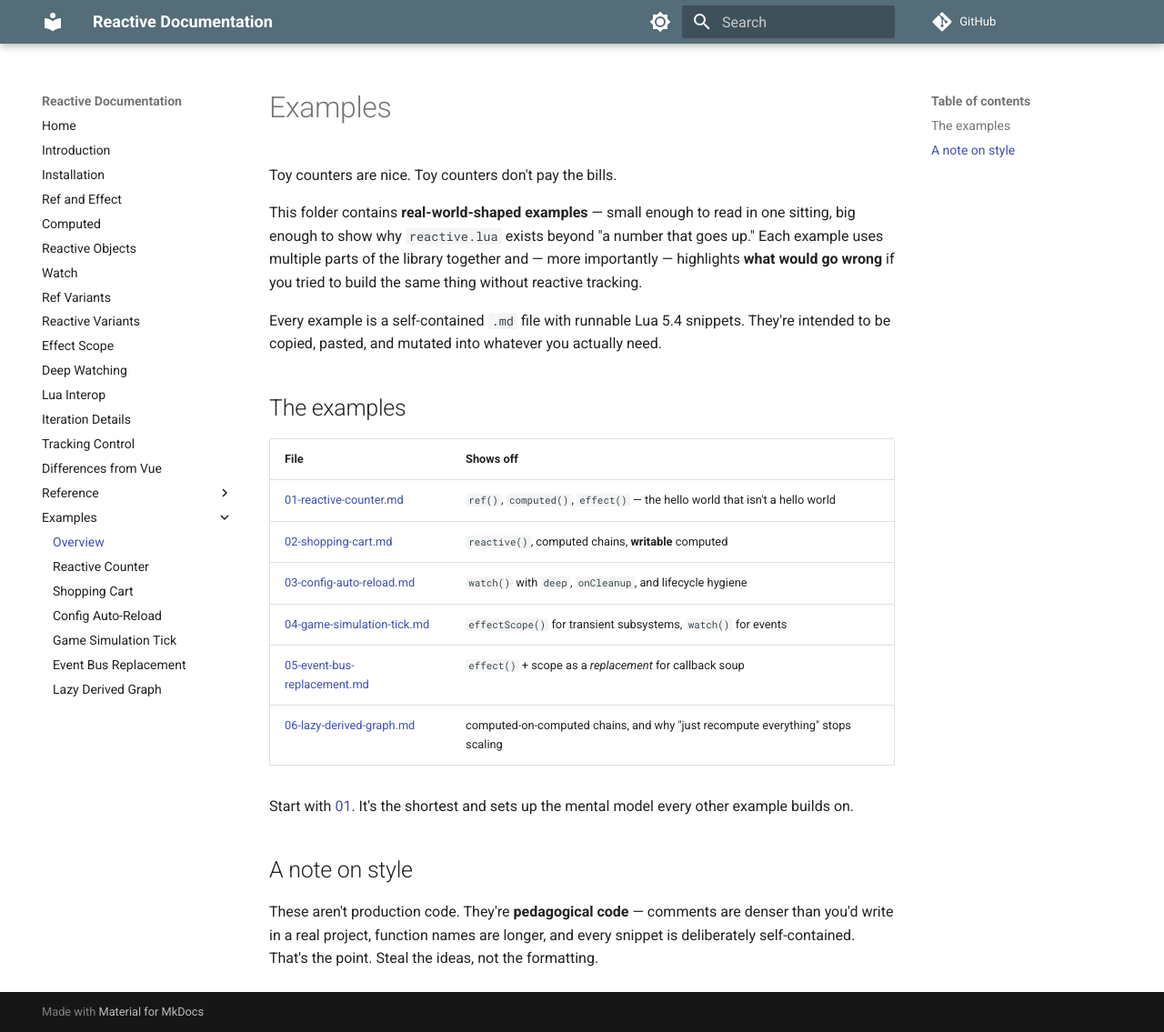
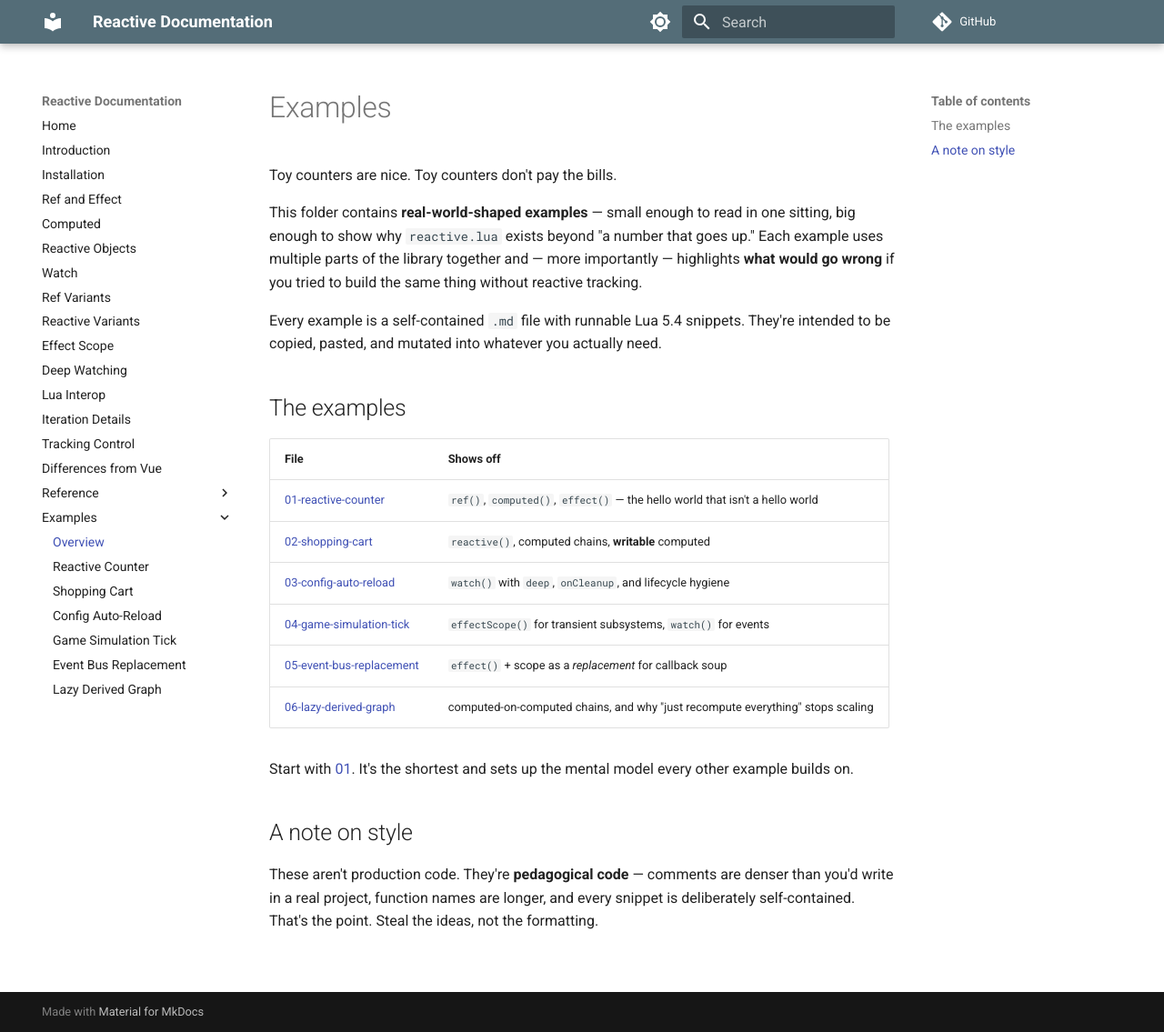
Before and after one commit to orhpel/reactive, an MkDocs documentation site: the page built from docs/examples/README.md, in a window 1280 px wide and 1135 px high. Shown: the whole window at 91% size. Built offline with MkDocs 1.6.1 and Material for MkDocs 9.7.7, drawn with Linux system fonts in a browser that asks for light colours; comment, search, counter and statistics services are not loaded.

```diff
--- a/docs/examples/README.md
+++ b/docs/examples/README.md
@@ -16,12 +16,12 @@ whatever you actually need.
 
 | File | Shows off |
 |---|---|
-| [01-reactive-counter.md](01-reactive-counter.md) | `ref()`, `computed()`, `effect()` — the hello world that isn't a hello world |
-| [02-shopping-cart.md](02-shopping-cart.md) | `reactive()`, computed chains, **writable** computed |
-| [03-config-auto-reload.md](03-config-auto-reload.md) | `watch()` with `deep`, `onCleanup`, and lifecycle hygiene |
-| [04-game-simulation-tick.md](04-game-simulation-tick.md) | `effectScope()` for transient subsystems, `watch()` for events |
-| [05-event-bus-replacement.md](05-event-bus-replacement.md) | `effect()` + scope as a *replacement* for callback soup |
-| [06-lazy-derived-graph.md](06-lazy-derived-graph.md) | computed-on-computed chains, and why "just recompute everything" stops scaling |
+| [01-reactive-counter](01-reactive-counter.md) | `ref()`, `computed()`, `effect()` — the hello world that isn't a hello world |
+| [02-shopping-cart](02-shopping-cart.md) | `reactive()`, computed chains, **writable** computed |
+| [03-config-auto-reload](03-config-auto-reload.md) | `watch()` with `deep`, `onCleanup`, and lifecycle hygiene |
+| [04-game-simulation-tick](04-game-simulation-tick.md) | `effectScope()` for transient subsystems, `watch()` for events |
+| [05-event-bus-replacement](05-event-bus-replacement.md) | `effect()` + scope as a *replacement* for callback soup |
+| [06-lazy-derived-graph](06-lazy-derived-graph.md) | computed-on-computed chains, and why "just recompute everything" stops scaling |
 
 Start with [01](01-reactive-counter.md). It's the shortest and sets up
 the mental model every other example builds on.
```
